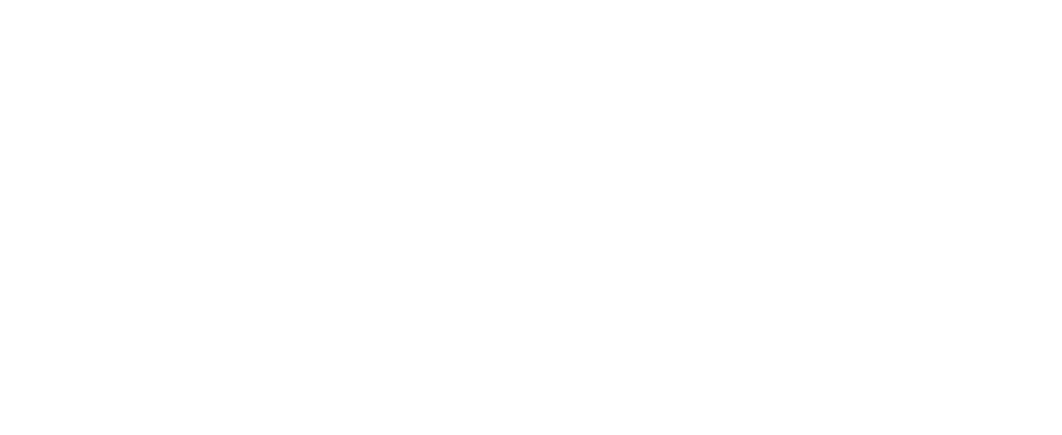
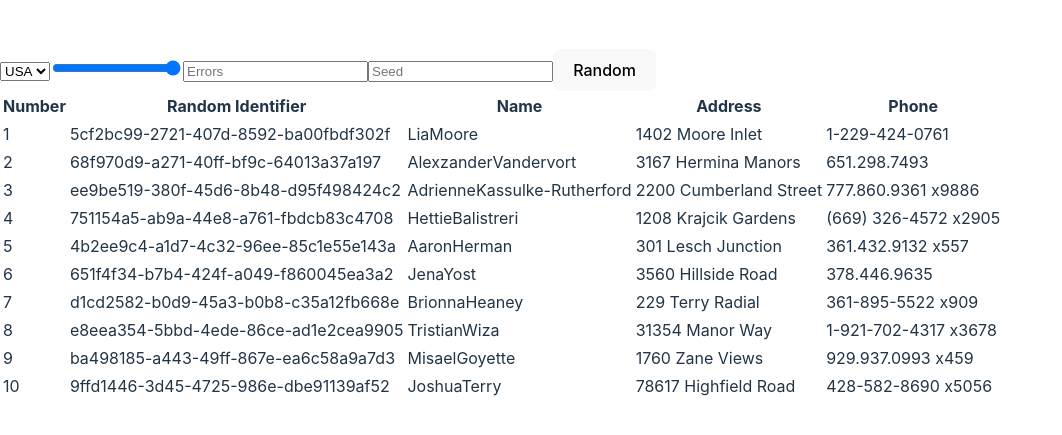
Before and after one commit to PetrAlexkulakov/DataBase-With-Mistakes, a React (Vite) app: page / in a window 1280 px wide. Shown: the part 175-610 px from the top of the page, without its empty margins (0-1062 px from the left). Built offline with nearby package versions, Linux system fonts and the light colour scheme.

Commit message:
feat: create base

```diff
--- a/package.json
+++ b/package.json
@@ -10,6 +10,7 @@
     "preview": "vite preview"
   },
   "dependencies": {
+    "bootstrap": "^5.3.1",
     "react": "^18.2.0",
     "react-dom": "^18.2.0"
   },
--- a/src/App.tsx
+++ b/src/App.tsx
@@ -1,9 +1,41 @@
+import { useState, useEffect } from "react";
+import DataGenerator from "./components/dataGenerator";
+import DataTable from "./components/dataTable";
+import { MainData } from "./interfaces/MainData";
+
 function App() {
+  const [region, setRegion] = useState("USA");
+  const [errorSliderValue, setErrorSliderValue] = useState(0);
+  const [errorFieldValue, setErrorFieldValue] = useState(0);
+  const [seed, setSeed] = useState(42);
+  const [generatedData, setGeneratedData] = useState<MainData[]>([]);
+
+  useEffect(() => {
+    const dataGenerator = new DataGenerator(region, errorSliderValue, errorFieldValue, seed)
+    const newData = dataGenerator.generateData();
+    setGeneratedData(newData);
+  }, [region, errorSliderValue, errorFieldValue, seed]);
 
   return (
-    <>
-    </>
-  )
+    <div className="app">
+      <form className="d-flex flex-column border border-primary p-1 gap-1">
+        <select className="form-select" aria-label="Пример выбора по умолчанию"
+          onChange={(e) => setRegion(e.target.value)}>
+          <option selected value="USA">USA</option>
+          <option value="2">Два</option>
+          <option value="3">Три</option>
+        </select>
+        <input type="range" min="0" max="10" step="0.25" className="form-range" id="customRange1"
+          onChange={(e) => setErrorSliderValue(Number(e.target.value))} />
+        <input type="number" name="name" placeholder='Errors'
+          onChange={(e) => setErrorFieldValue(Number(e.target.value))} />
+        <input type="number" name="name" placeholder='Seed'
+          onChange={(e) => setSeed(Number(e.target.value))} />
+        <button type="button" className="btn border-primary">Random</button>
+      </form>
+      <DataTable data={generatedData} />
+    </div>
+  );
 }
 
-export default App
+export default App;
--- /dev/null
+++ b/src/components/dataGenerator.tsx
@@ -0,0 +1,28 @@
+import { faker } from '@faker-js/faker';
+import { MainData } from '../interfaces/MainData';
+
+class DataGenerator {
+    constructor (private region: string, private errorSliderValue: number, private errorFieldValue: number, seed: number) {
+      faker.seed(seed);
+    }
+    generateData() {
+      const newData: MainData[] = [];
+      for (let i = 0; i < 10; i++) {
+        const person = this.generatePerson()
+        newData.push(person)
+      }
+
+      return newData;
+    }
+
+    private generatePerson() {
+      return {
+        randomIdentifier: faker.datatype.uuid(),
+        name: faker.person.firstName() + faker.person.lastName(),
+        address: faker.address.streetAddress(),
+        phone: faker.phone.number()
+      }
+    }
+}
+
+export default DataGenerator;
--- /dev/null
+++ b/src/components/dataTable.tsx
@@ -0,0 +1,32 @@
+import { MainData } from "../interfaces/MainData";
+
+function DataTable({ data }: { data: MainData[]}) {
+  return (
+    <div className="data-table">
+      <table>
+        <thead>
+          <tr>
+            <th>Number</th>
+            <th>Random Identifier</th>
+            <th>Name</th>
+            <th>Address</th>
+            <th>Phone</th>
+          </tr>
+        </thead>
+        <tbody>
+          {data.map((item, index) => (
+            <tr key={index}>
+              <td>{index + 1}</td>
+              <td>{item.randomIdentifier}</td>
+              <td>{item.name}</td>
+              <td>{item.address}</td>
+              <td>{item.phone}</td>
+            </tr>
+          ))}
+        </tbody>
+      </table>
+    </div>
+  );
+}
+
+export default DataTable;
--- /dev/null
+++ b/src/interfaces/MainData.ts
@@ -0,0 +1,6 @@
+export interface MainData {
+    randomIdentifier: string;
+    name: string;
+    address: string;
+    phone: string;
+}
```
Also changed, not shown: 1 other file (tests, documents, lock files or other folders).
